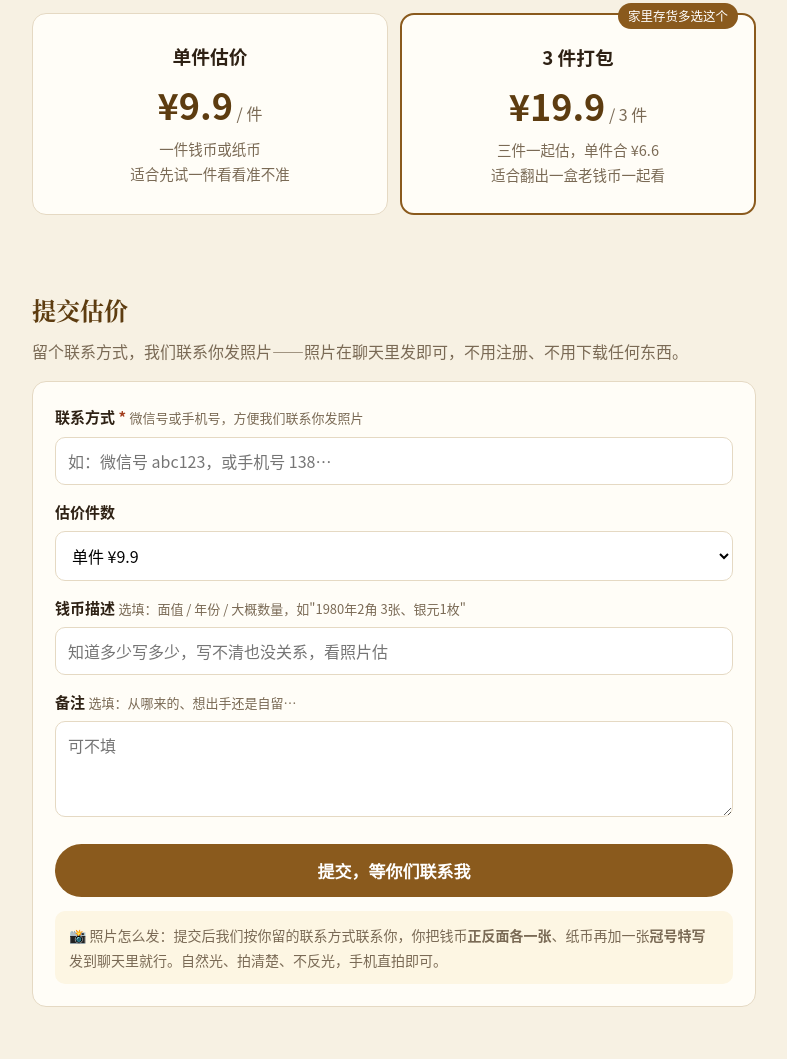
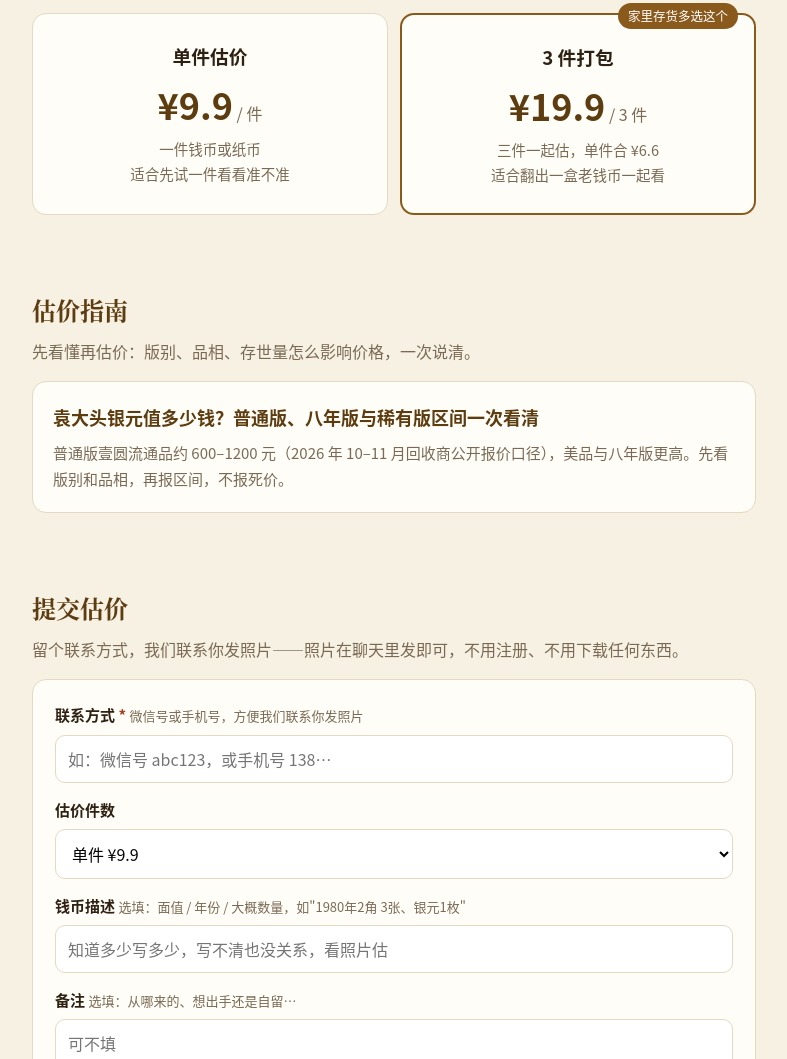
Before and after one commit to hu3075559-ai/coin-value, a plain HTML site: page public/index.html in a window 1280 px wide. Shown: the part 1922-2981 px from the top of the page, without its empty margins (246-1033 px from the left). Drawn offline with Linux system fonts and the light colour scheme.

Commit message:
首页增加估价指南入口（袁大头篇，2026-11-14）

```diff
--- a/public/index.html
+++ b/public/index.html
@@ -182,6 +182,15 @@ gtag('config', 'G-8V0PH2T0E3');
     </div>
   </section>
 
+  <section class="block" id="guides">
+    <h2>估价指南</h2>
+    <p class="lead">先看懂再估价：版别、品相、存世量怎么影响价格，一次说清。</p>
+    <div class="card">
+      <h3 style="font-size:18px;color:var(--bronze-deep);margin-bottom:6px"><a href="/guides/yuan-datou-yinyuan-zhi-duoshao-qian.html" style="color:var(--bronze-deep);text-decoration:none">袁大头银元值多少钱？普通版、八年版与稀有版区间一次看清</a></h3>
+      <p style="color:var(--muted);font-size:15px">普通版壹圆流通品约 600–1200 元（2026 年 10–11 月回收商公开报价口径），美品与八年版更高。先看版别和品相，再报区间，不报死价。</p>
+    </div>
+  </section>
+
   <section class="block" id="apply">
     <h2>提交估价</h2>
     <p class="lead">留个联系方式，我们联系你发照片——照片在聊天里发即可，不用注册、不用下载任何东西。</p>
```
